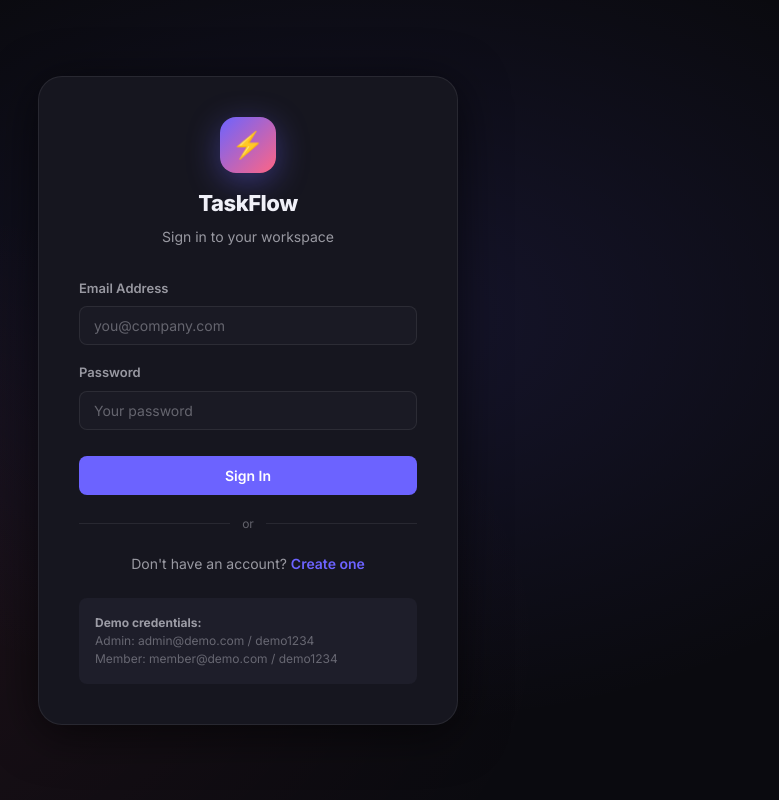
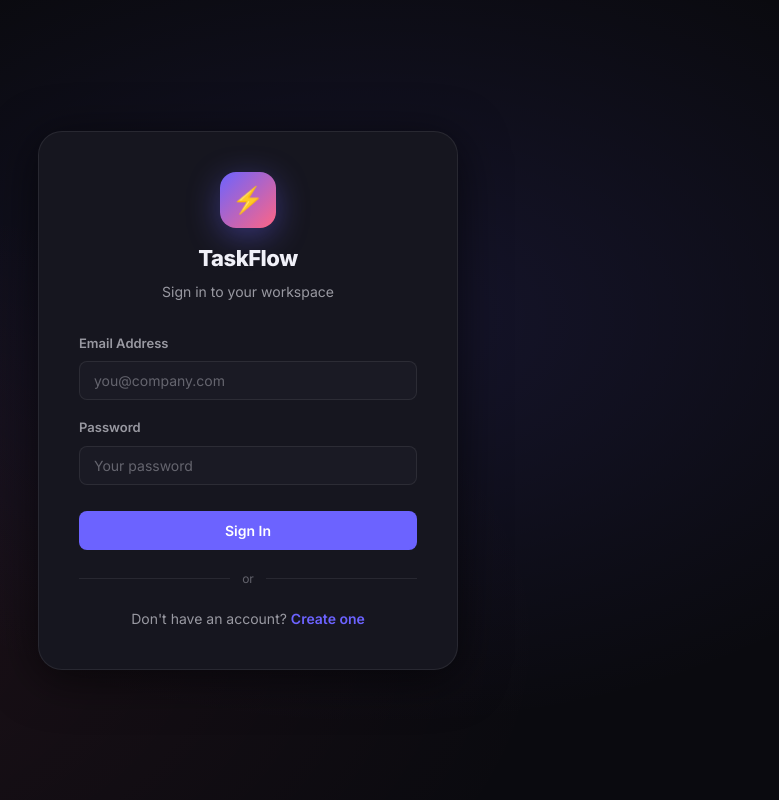
Before and after one commit to VaishaleeSingh/tech_task_management_fe, a React (Vite) app: page /login in a window 1280 px wide. Shown: the whole page, without its empty margins (392-1171 px from the left). Built offline with nearby package versions, Linux system fonts and the light colour scheme.

Commit message:
UI: Remove demo credential hints from login page

```diff
--- a/src/pages/Login.jsx
+++ b/src/pages/Login.jsx
@@ -50,11 +50,6 @@ export default function Login() {
         <p style={{ textAlign: 'center', fontSize: 14, color: 'var(--text-secondary)' }}>
           Don't have an account? <Link className="auth-link" to="/signup">Create one</Link>
         </p>
-        <div style={{ marginTop: 24, padding: 16, background: 'var(--bg-hover)', borderRadius: 'var(--radius-sm)', fontSize: 12, color: 'var(--text-muted)' }}>
-          <strong style={{ color: 'var(--text-secondary)' }}>Demo credentials:</strong><br />
-          Admin: admin@demo.com / demo1234<br />
-          Member: member@demo.com / demo1234
-        </div>
       </div>
     </div>
   );
```
